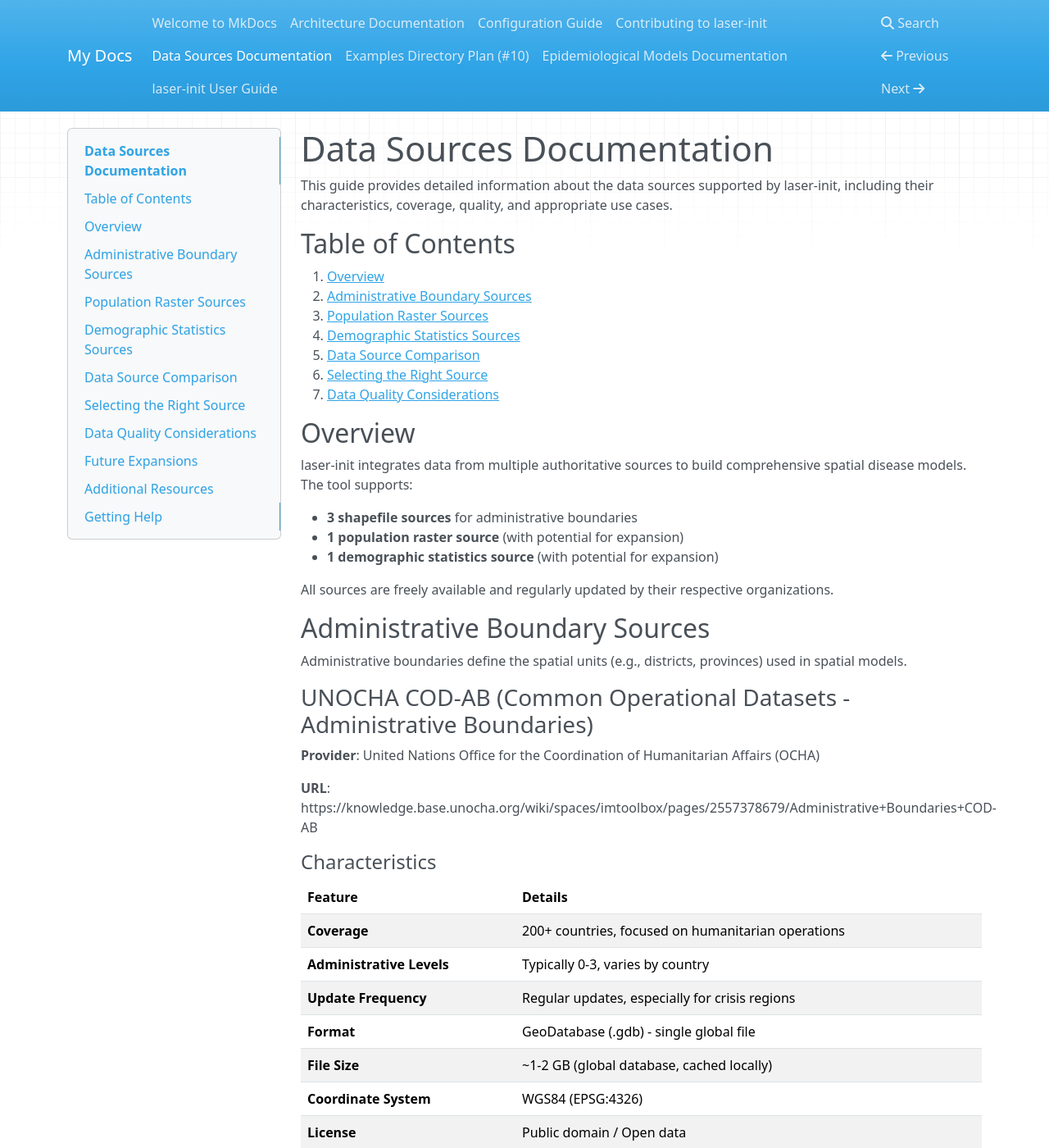
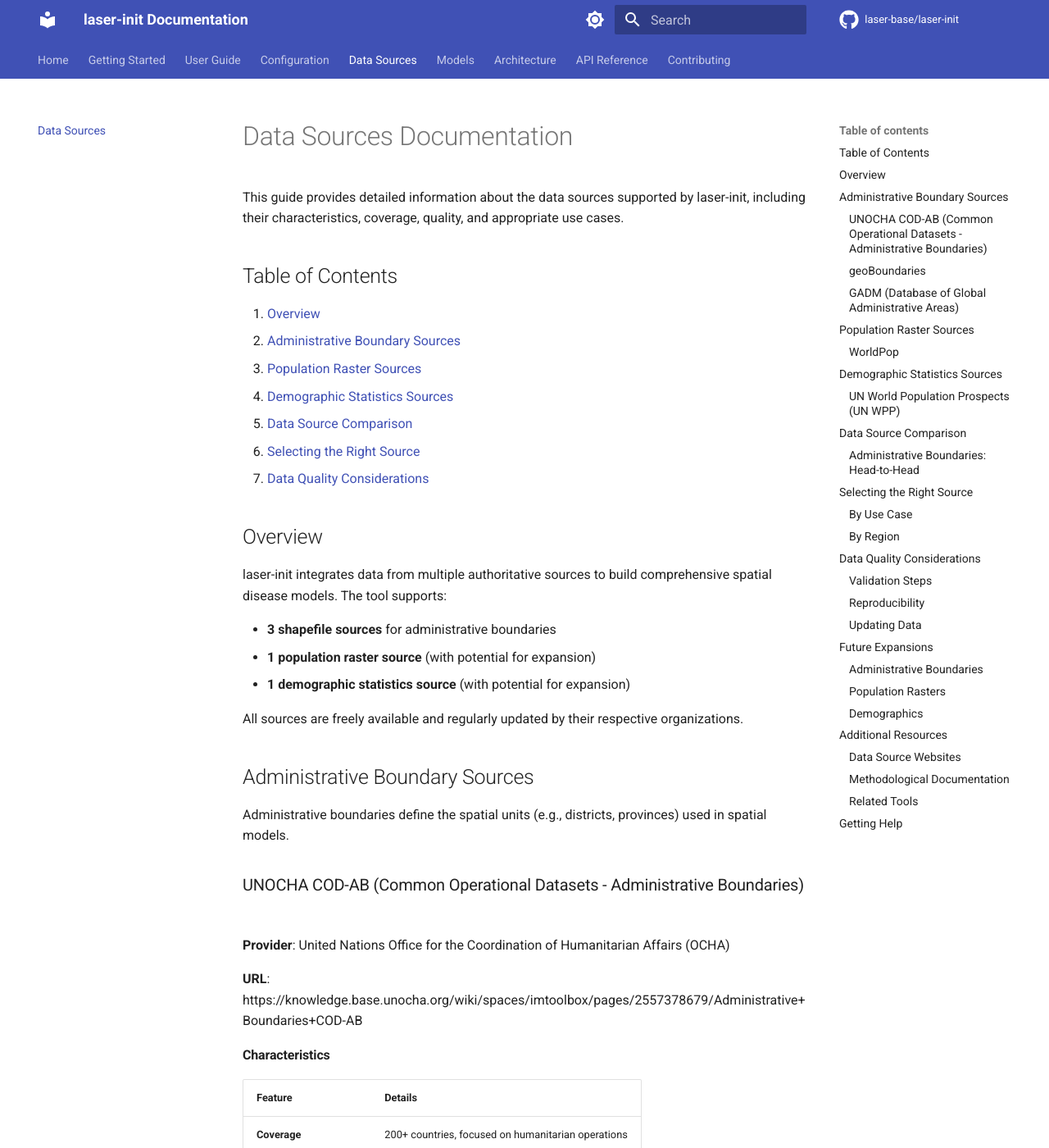
Before and after one commit to clorton/laser-init-mirror, an MkDocs documentation site: the page built from docs/datasources.md, in a window 1280 px wide and 1400 px high. Shown: the whole window at 82% size. Built offline with MkDocs 1.6.1 and Material for MkDocs 9.7.7, drawn with Linux system fonts in a browser that asks for light colours; nearby versions of some CDN libraries; comment, search, counter and statistics services are not loaded; the version menu is left out; some of the changed text lies outside the part shown.

Commit message:
📝 MkDocs step 0

```diff
--- a/mkdocs.yml
+++ b/mkdocs.yml
@@ -1 +1,172 @@
-site_name: My Docs
+site_name: laser-init Documentation
+site_description: A tool to bootstrap spatial epidemiological modeling with LASER by preparing geospatial, population, and demographic data
+site_author: Institute for Disease Modeling
+site_url: https://laser-base.github.io/laser-init
+repo_url: https://github.com/laser-base/laser-init
+repo_name: laser-base/laser-init
+edit_uri: edit/main/docs/
+
+# Copyright
+copyright: Copyright &copy; 2024 Institute for Disease Modeling
+
+# Theme configuration
+theme:
+  name: material
+  palette:
+    # Light mode
+    - media: "(prefers-color-scheme: light)"
+      scheme: default
+      primary: indigo
+      accent: indigo
+      toggle:
+        icon: material/brightness-7
+        name: Switch to dark mode
+    # Dark mode
+    - media: "(prefers-color-scheme: dark)"
+      scheme: slate
+      primary: indigo
+      accent: indigo
+      toggle:
+        icon: material/brightness-4
+        name: Switch to light mode
+  font:
+    text: Roboto
+    code: Roboto Mono
+  features:
+    - navigation.tabs
+    - navigation.sections
+    - navigation.top
+    - navigation.footer
+    - navigation.tracking
+    - search.suggest
+    - search.highlight
+    - search.share
+    - content.code.copy
+    - content.code.annotate
+    - content.tabs.link
+  icon:
+    repo: fontawesome/brands/github
+
+# Navigation structure
+nav:
+  - Home: index.md
+  - Getting Started:
+      - Installation: installation.md
+      - Quick Start: quickstart.md
+  - User Guide: userguide.md
+  - Configuration: configuration.md
+  - Data Sources: datasources.md
+  - Models: models.md
+  - Architecture: architecture.md
+  - API Reference:
+      - Core:
+          - CLI: api/cli.md
+          - Config: api/config.md
+          - Utils: api/utils.md
+          - Logger: api/logger.md
+      - Extractors:
+          - GADM: api/extractors/gadm.md
+          - geoBoundaries: api/extractors/geoboundaries.md
+          - WorldPop: api/extractors/worldpop.md
+          - UN WPP: api/extractors/unwpp.md
+          - UNOCHA: api/extractors/unocha.md
+      - Transformers:
+          - GADM: api/transformers/gadm.md
+          - geoBoundaries: api/transformers/geoboundaries.md
+          - UN WPP: api/transformers/unwpp.md
+          - UNOCHA: api/transformers/unocha.md
+      - Models:
+          - SI Model: api/models/si.md
+          - SIR Model: api/models/sir.md
+          - SEIR Model: api/models/seir.md
+          - Plot: api/models/plot.md
+  - Contributing: contributing.md
+
+# Plugins
+plugins:
+  - search:
+      lang: en
+      separator: '[\s\-\.]+'
+  - git-revision-date-localized:
+      enable_creation_date: true
+      type: date
+  - include-markdown
+  - mkdocstrings:
+      handlers:
+        python:
+          options:
+            docstring_style: google
+            show_source: true
+            show_root_heading: true
+            show_root_full_path: false
+            show_symbol_type_heading: true
+            show_symbol_type_toc: true
+            signature_crossrefs: true
+            separate_signature: true
+            merge_init_into_class: true
+            docstring_section_style: table
+            members_order: source
+            show_if_no_docstring: false
+            inherited_members: false
+            filters:
+              - "!^_"  # Exclude private members
+
+# Markdown extensions
+markdown_extensions:
+  # Python Markdown
+  - abbr
+  - admonition
+  - attr_list
+  - def_list
+  - footnotes
+  - md_in_html
+  - tables
+  - toc:
+      permalink: true
+      toc_depth: 3
+
+  # Python Markdown Extensions
+  - pymdownx.arithmatex:
+      generic: true
+  - pymdownx.betterem:
+      smart_enable: all
+  - pymdownx.caret
+  - pymdownx.details
+  - pymdownx.emoji:
+      emoji_index: !!python/name:material.extensions.emoji.twemoji
+      emoji_generator: !!python/name:material.extensions.emoji.to_svg
+  - pymdownx.highlight:
+      anchor_linenums: true
+      line_spans: __span
+      pygments_lang_class: true
+  - pymdownx.inlinehilite
+  - pymdownx.keys
+  - pymdownx.mark
+  - pymdownx.smartsymbols
+  - pymdownx.snippets
+  - pymdownx.superfences:
+      custom_fences:
+        - name: mermaid
+          class: mermaid
+          format: !!python/name:pymdownx.superfences.fence_code_format
+  - pymdownx.tabbed:
+      alternate_style: true
+  - pymdownx.tasklist:
+      custom_checkbox: true
+  - pymdownx.tilde
+
+# Extra configuration
+extra:
+  social:
+    - icon: fontawesome/brands/github
+      link: https://github.com/laser-base/laser-init
+  version:
+    provider: mike
+
+# Extra JavaScript for MathJax support
+extra_javascript:
+  - https://polyfill.io/v3/polyfill.min.js?features=es6
+  - https://cdn.jsdelivr.net/npm/mathjax@3/es5/tex-mml-chtml.js
+
+# Extra CSS (if needed in the future)
+extra_css: []
--- a/pyproject.toml
+++ b/pyproject.toml
@@ -37,6 +37,10 @@ dependencies = [
 [dependency-groups]
 dev = [
     "mkdocs>=1.6.1",
+    "mkdocs-git-revision-date-localized-plugin>=1.5.1",
+    "mkdocs-include-markdown-plugin>=7.2.1",
+    "mkdocs-material>=9.7.5",
+    "mkdocstrings[python]>=1.0.3",
     "pytest>=9.0.2",
     "pytest-cov>=6.0.0",
     "ruff>=0.15.5",
```
Also changed, not shown: 1 other file.
